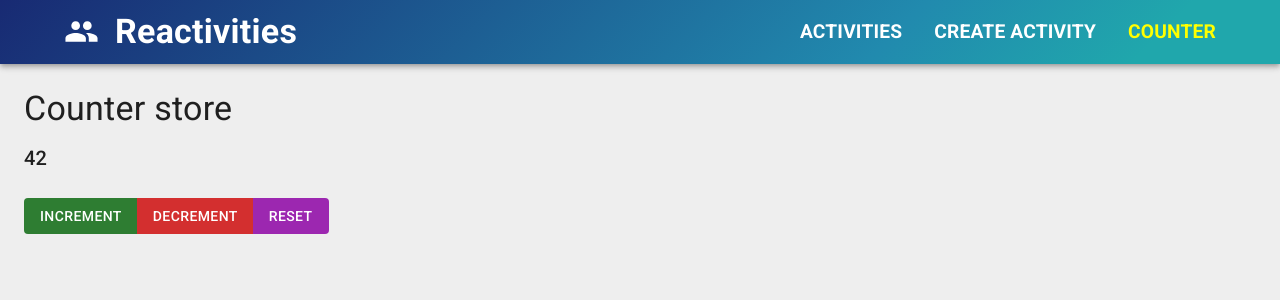
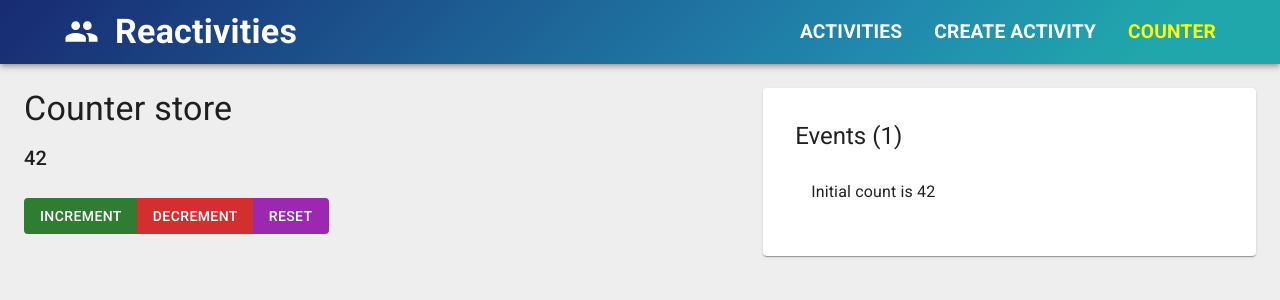
Before and after one commit to nmsohn/dotnet-react-playground, a React (Vite) app in the folder client/: page /counter in a window 1280 px wide. Shown: the top 300 px of the page. Built offline with nearby package versions, Linux system fonts and the light colour scheme.

Commit message:
feat(client, counter): Demo for computed properties

```diff
--- a/client/src/features/counter/Counter.tsx
+++ b/client/src/features/counter/Counter.tsx
@@ -1,12 +1,15 @@
 import { useStore } from "../../lib/stores/useStore"
-import { Button, ButtonGroup, Typography } from "@mui/material"
+import { Box, Button, ButtonGroup, List, ListItem, ListItemText, Paper, Typography } from "@mui/material"
 import { observer } from "mobx-react-lite"
 
 const Counter = observer(function Counter() {
   const { counterStore } = useStore()
 
   return (
-    <>
+    <Box display="flex"
+      justifyContent="space-between"
+    >
+      <Box sx={{ width: "60%" }}>
         <Typography variant="h4" gutterBottom>{counterStore.title}</Typography>
         <Typography variant="h6">{counterStore.count}</Typography>
         <ButtonGroup sx={{ mt: 3 }}>
@@ -14,7 +17,18 @@ const Counter = observer(function Counter() {
           <Button variant="contained" color="error" onClick={() => counterStore.decrement()}>Decrement</Button>
           <Button variant="contained" color="secondary" onClick={() => counterStore.reset()}>Reset</Button>
         </ButtonGroup>
-    </>
+      </Box>
+      <Paper sx={{ width: "40%", p: 4 }}>
+        <Typography variant="h5" gutterBottom>Events ({counterStore.eventCount})</Typography>
+        <List>
+          {counterStore.events.map((event, index) => (
+            <ListItem key={index}>
+              <ListItemText primary={event} />
+            </ListItem>
+          ))}
+        </List>
+      </Paper>
+    </Box>
   )
 })
 
--- a/client/src/lib/stores/counterStore.ts
+++ b/client/src/lib/stores/counterStore.ts
@@ -3,6 +3,9 @@ import { makeAutoObservable } from "mobx"
 export default class CounterStore {
   count = 42
   title = "Counter store"
+  events: string[] = [
+    `Initial count is ${this.count}`
+  ]
 
   constructor() {
     makeAutoObservable(this)
@@ -10,13 +13,20 @@ export default class CounterStore {
 
   increment = (amount = 1) => {
     this.count += amount
+    this.events.push(`Increamented by ${amount}, Count is now ${this.count}`)
   }
 
   decrement = (amount = 1) => {
     this.count -= amount
+    this.events.push(`Decreamented by ${amount}, Count is now ${this.count}`)
   }
 
   reset = () => {
     this.count = 0
+    this.events.push(`Count reset to ${this.count}`)
+  }
+
+  get eventCount() {
+    return this.events.length
   }
 }
```
Lines whose indentation alone changed are shown as unchanged.
